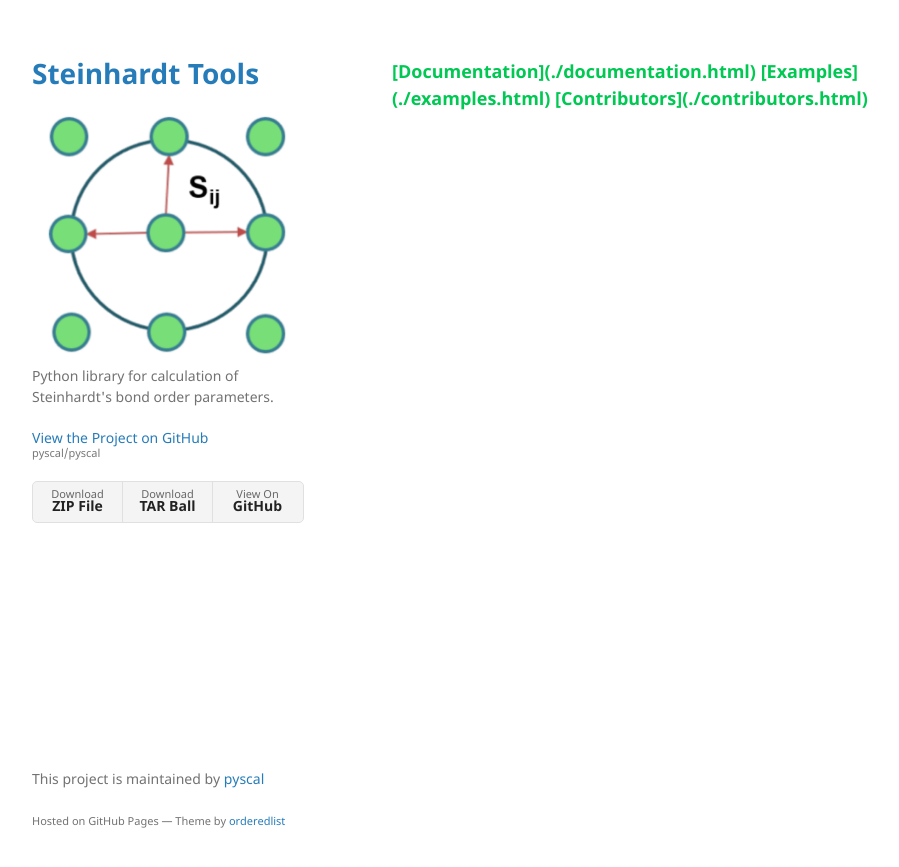
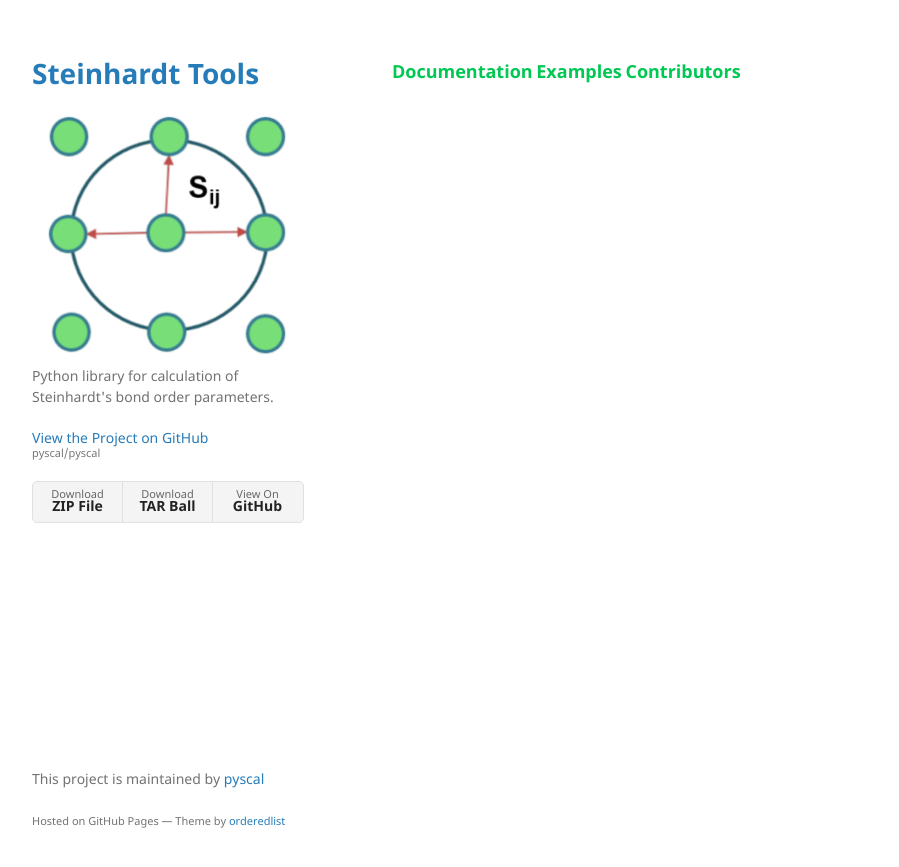
Before and after one commit to pyscal/pyscal, a Jekyll site: the page built from docs/index.md, in a window 1280 px wide. Shown: the top 867 px of the page, without its empty margins (178-1077 px from the left). Built offline with Jekyll 4.4.1, drawn with Linux system fonts in a browser that asks for light colours.

Commit message:
doc edit 7

```diff
--- a/docs/index.md
+++ b/docs/index.md
@@ -2,4 +2,4 @@
 layout: default
 ---
 
-<font color="#00C853" size="4"><b> [Documentation](./documentation.html)        [Examples](./examples.html)        [Contributors](./contributors.html)  </b></font>
+ [<font color="#00C853" size="4"><b>Documentation</b></font>](./documentation.html)        [<font color="#00C853" size="4"><b>Examples</b></font>](./examples.html)        [<font color="#00C853" size="4"><b>Contributors</b></font>](./contributors.html)
```
